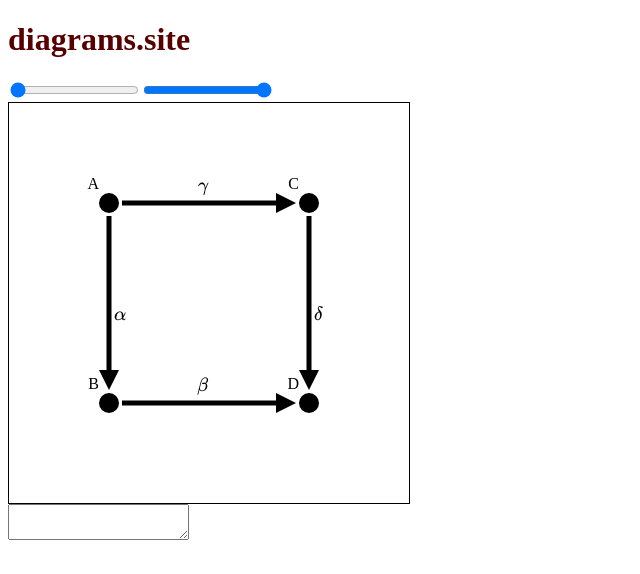
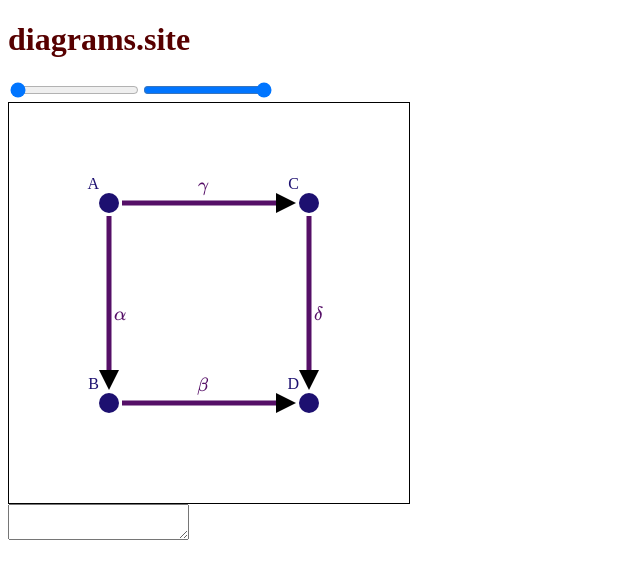
Before and after one commit to iapetos163/diagrams.site, a React app: page / in a window 1280 px wide. Shown: the top 574 px of the page, without its empty margins (0-640 px from the left). Built offline with nearby package versions, Linux system fonts and the light colour scheme.

Commit message:
Color! Except arrowheads

```diff
--- a/src/Diagram/DiagramLabel.tsx
+++ b/src/Diagram/DiagramLabel.tsx
@@ -1,14 +1,19 @@
 import React, { useEffect, useMemo, useRef } from 'react';
 import 'katex/dist/katex.min.css';
 import katex from 'katex';
+import { Quantification } from '../diagram-model';
 
 export interface DiagramLabelProps {
   text: string;
+  quantification: Quantification;
 }
 
 const mathRe = /^\$(.+)\$$/;
 
-export const DiagramLabel: React.FC<DiagramLabelProps> = ({ text }) => {
+export const DiagramLabel: React.FC<DiagramLabelProps> = ({
+  text,
+  quantification,
+}) => {
   const match = useMemo(() => mathRe.exec(text), [text]);
   const targetRef = useRef<HTMLDivElement>(null);
 
@@ -22,7 +27,12 @@
 
   if (!match) return <>{text}</>;
 
-  return <div ref={targetRef} />;
+  return (
+    <>
+      <div ref={targetRef} />
+      {quantification === 'UNIQUE' && '!'}
+    </>
+  );
 };
 
 export default DiagramLabel;
--- a/src/Diagram/index.tsx
+++ b/src/Diagram/index.tsx
@@ -1,11 +1,13 @@
 import React, { HTMLAttributes, useCallback, useMemo } from 'react';
 import styled from 'styled-components';
+import { ColorScheme } from '../color';
 import { DiagramModel } from '../diagram-model';
 import DiagramLabel from './DiagramLabel';
 import { getPlacements } from './placement';
 
 export interface DiagramProps {
   model: DiagramModel;
+  colorScheme?: ColorScheme;
   width?: number;
   height?: number;
 }
@@ -21,6 +23,7 @@
 
 export const Diagram: React.FC<DiagramProps> = ({
   model,
+  colorScheme,
   width: givenWidth,
   height: givenHeight,
 }) => {
@@ -87,12 +90,17 @@
 
         {model.objects.map((obj) => {
           const [col, row] = objPlacements[obj.id];
+          const style: HTMLAttributes<SVGCircleElement>['style'] = {};
+          if (colorScheme) {
+            style.fill = colorScheme.objects[obj.id].dark;
+          }
           return (
             <circle
               key={obj.id}
               cx={colToX(col)}
               cy={rowToY(row)}
               r={objRadius}
+              style={style}
             />
           );
         })}
@@ -108,6 +116,13 @@
           const x2 = colToX(destCol) - (destOffsetLength * dx) / length;
           const y2 = rowToY(destRow) - (destOffsetLength * dy) / length;
 
+          const style: HTMLAttributes<SVGLineElement>['style'] = {
+            strokeWidth: arrowWidth,
+          };
+          if (colorScheme) {
+            style.stroke = colorScheme.morphisms[morphism.id].dark;
+          }
+
           return (
             <line
               key={morphism.id}
@@ -115,9 +130,7 @@
               y1={y1}
               x2={x2}
               y2={y2}
-              strokeWidth={arrowWidth}
-              fill="none"
-              stroke="black"
+              style={style}
               markerEnd="url(#arrow)"
             />
           );
@@ -126,15 +139,18 @@
       {model.objects.map((obj) => {
         if (!obj.name) return null;
         const [col, row] = objPlacements[obj.id];
+
+        const style: HTMLAttributes<HTMLDivElement>['style'] = {
+          right: width - colToX(col) + objRadius,
+          bottom: height - rowToY(row) + objRadius,
+        };
+        if (colorScheme) {
+          style.color = colorScheme.objects[obj.id].dark;
+        }
+
         return (
-          <div
-            key={obj.id}
-            style={{
-              right: width - colToX(col) + objRadius,
-              bottom: height - rowToY(row) + objRadius,
-            }}
-          >
-            <DiagramLabel text={obj.name} />
+          <div key={obj.id} style={style}>
+            <DiagramLabel text={obj.name} quantification={obj.quantification} />
           </div>
         );
       })}
@@ -163,9 +179,16 @@
           style.top = y;
         }
 
+        if (colorScheme) {
+          style.color = colorScheme.morphisms[morphism.id].dark;
+        }
+
         return (
           <div key={morphism.id} style={style}>
-            <DiagramLabel text={morphism.name} />
+            <DiagramLabel
+              text={morphism.name}
+              quantification={morphism.quantification}
+            />
           </div>
         );
       })}
@@ -181,7 +204,9 @@
   height: ${({ height }) => height}px;
   position: relative;
   > svg {
-    fill: black;
+    line {
+      stroke: black;
+    }
   }
   > div {
     position: absolute;
--- a/src/color.ts
+++ b/src/color.ts
@@ -1,3 +1,5 @@
+import { DiagramModel } from './diagram-model';
+
 export interface ColorPair {
   dark: string;
   bright: string;
@@ -25,6 +27,9 @@
 // const hue2 = (hue: number ) => (hue + 120) % 360;
 
 const smoothstep = (x: number) => 3 * x * x - 2 * x * x * x;
+
+const formatDeg = (pct: number) => `${Math.round(pct * 3.5)}deg`;
+const formatPct = (pct: number) => `${Math.round(pct * 100)}%`;
 
 const absSatAndValue = (
   absHueDeg: number,
@@ -56,5 +61,86 @@
   };
 };
 
-const formatDeg = (pct: number) => `${Math.round(pct * 3.5)}deg`;
-const formatPct = (pct: number) => `${Math.round(pct * 100)}%`;
+export const makeColorScheme = (diagram: DiagramModel): ColorScheme => {
+  const hasCat = diagram.functors.length > 0;
+  const numSlices = Math.max(diagram.categories.length + (hasCat ? 1 : 0), 3);
+  const sliceSize = 360 / numSlices;
+  const catSliceIndices = diagram.categories.reduce<Record<string, number>>(
+    (accum, cat, i) => ({
+      ...accum,
+      [cat.id]: i,
+    }),
+    {},
+  );
+
+  const catOffset = (catId?: string) =>
+    240 + (catId ? catSliceIndices[catId] : 0) * sliceSize;
+
+  return {
+    categories: diagram.categories.reduce((accum, cat) => {
+      const absHue = (catOffset(cat.id) + sliceSize / 15) % 360;
+      return {
+        [cat.id]: makeColor(absHue, 0.5),
+        ...accum,
+      };
+    }, {}),
+    objects: diagram.objects.reduce((accum, obj) => {
+      let objOffset: number;
+      let relSat: number;
+      switch (obj.quantification) {
+        case 'EXISTS':
+        case 'UNIQUE':
+          objOffset = 0;
+          relSat = 1;
+          break;
+        case 'FORALL':
+          objOffset = (2 * sliceSize) / 15;
+          relSat = 0;
+          break;
+        default:
+          objOffset = sliceSize / 15;
+          relSat = 0.5;
+      }
+
+      const absHue = (catOffset(obj.categoryId) + objOffset) % 360;
+      return {
+        [obj.id]: makeColor(absHue, relSat),
+        ...accum,
+      };
+    }, {}),
+    morphisms: diagram.morphisms.reduce((accum, morphism) => {
+      let mOffset: number;
+      let relSat: number;
+      switch (morphism.quantification) {
+        case 'EXISTS':
+        case 'UNIQUE':
+          mOffset = (5 * sliceSize) / 15;
+          relSat = 1;
+          break;
+        case 'FORALL':
+          mOffset = (7 * sliceSize) / 15;
+          relSat = 0;
+          break;
+        default:
+          mOffset = (6 * sliceSize) / 15;
+          relSat = 0.5;
+      }
+
+      const absHue = (catOffset(morphism.categoryId) + mOffset) % 360;
+      return {
+        [morphism.id]: makeColor(absHue, relSat),
+        ...accum,
+      };
+    }, {}),
+    functorMappings: diagram.functorMappings.reduce((accum, mapping) => {
+      const mOffset = (6 * sliceSize) / 15;
+      const relSat = 0.5;
+
+      const absHue = (240 + (numSlices - 1) * sliceSize + mOffset) % 360;
+      return {
+        [mapping.id]: makeColor(absHue, relSat),
+        ...accum,
+      };
+    }, {}),
+  };
+};
--- a/src/diagram-model.d.ts
+++ b/src/diagram-model.d.ts
@@ -35,6 +35,7 @@
 }
 
 export interface FunctorMapping {
+  id: string;
   type: 'object' | 'morphism';
   /** Required if in a diagram with functors.length > 0 */
   functorId?: string;
--- a/src/index.tsx
+++ b/src/index.tsx
@@ -1,7 +1,7 @@
 import React, { useState } from 'react';
 import { createRoot } from 'react-dom/client';
 import styled from 'styled-components';
-import { makeColor } from './color';
+import { makeColor, makeColorScheme } from './color';
 import Diagram from './Diagram';
 import { DiagramModel } from './diagram-model';
 
@@ -64,13 +64,14 @@
   functorMappings: [],
 };
 
+const colorScheme = makeColorScheme(sampleDiagram);
+
 const App = () => {
   const [pctHue, setPctHue] = useState(0);
   const [pctSat, setPctSat] = useState(100);
 
   return (
     <>
-      <a href="https://example.com" target="_blank" rel="noreferrer"></a>
       <h1>
         <ControlledColor {...{ pctHue, pctSat }}>diagrams.site</ControlledColor>
       </h1>
@@ -84,7 +85,7 @@
         value={pctSat}
         onChange={(e) => setPctSat(e.target.valueAsNumber)}
       ></input>
-      <Diagram model={sampleDiagram} />
+      <Diagram model={sampleDiagram} colorScheme={colorScheme} />
       <textarea></textarea>
     </>
   );
```
